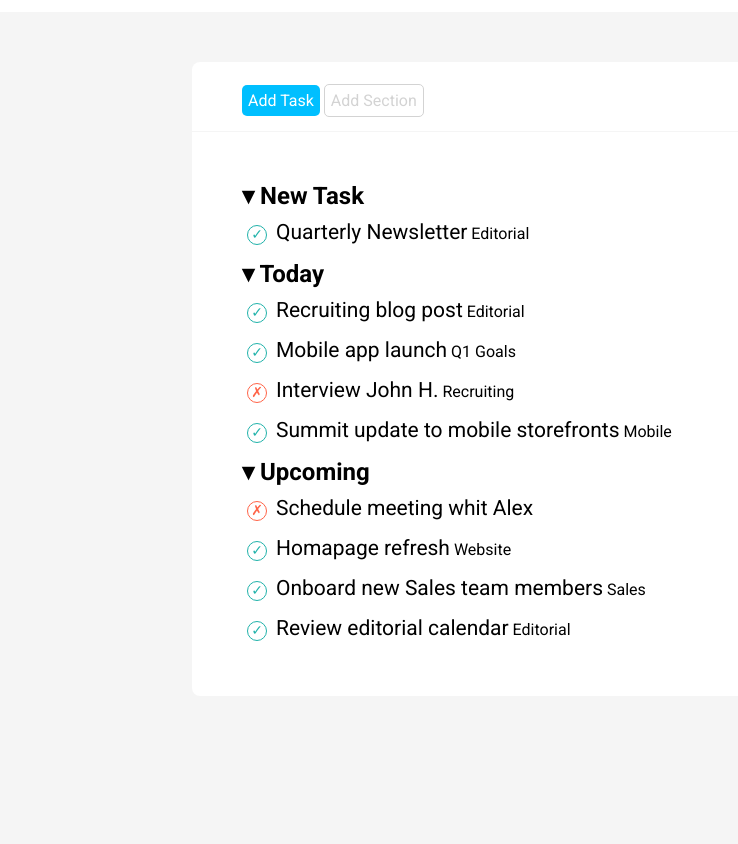
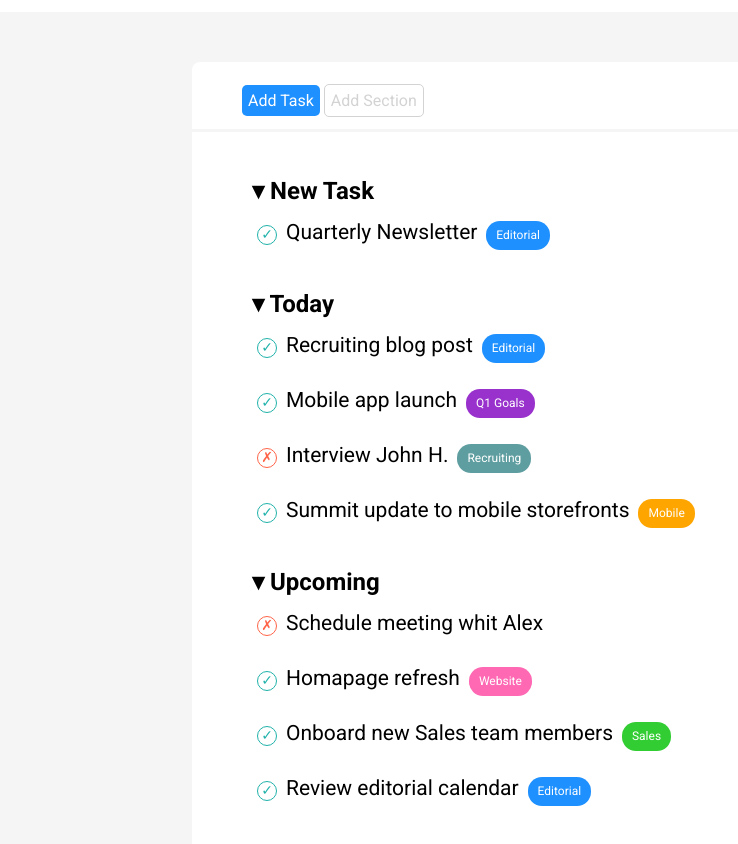
Before and after one commit to GianlucaGiardella/html-css-toboolist, a plain HTML site: page index.html in a window 1280 px wide. Shown: the part 78-922 px from the top of the page, without its empty margins (0-738 px from the left). Before the commit the page ends 824 px from the top, so only its background shows below. Drawn offline with Linux system fonts and the light colour scheme.

Commit message:
Added: tags Fixed various problems

```diff
--- a/assets/style.css
+++ b/assets/style.css
@@ -8,6 +8,8 @@
 body {
     background-color: rgb(245, 245, 245);
 }
+
+/* Header */
 
 header {
     height: 90px;
@@ -26,6 +28,8 @@ h1 {
     bottom: 15px;
 }
 
+/* Main */
+
 main {
     background-color: white;
     width: 70%;
@@ -33,10 +37,12 @@ main {
     border-radius: 8px;
 }
 
+/* Menu */
+
 .menu {
     height: 70px;
     padding: 22px 0px 10px 50px;
-    border-bottom: 1px solid rgb(245, 245, 245);
+    border-bottom: 3px solid rgb(245, 245, 245);
 }
 
 .add {
@@ -47,7 +53,7 @@ main {
 
 .task {
     color: white;
-    background-color:deepskyblue;
+    background-color: dodgerblue;
     border: none;
 }
 
@@ -57,8 +63,10 @@ main {
     border: 1px solid lightgray;
 }
 
-.lists {
-    padding: 40px 50px;
+/* List of tasks */
+
+.list {
+    padding: 30px 60px;
 }
 
 ul {
@@ -66,14 +74,20 @@ ul {
 }
 
 li {
-    margin: 10px 0px;
+    margin: 15px 0px 25px 0px;
 }
 
-h3{
+ul>li:last-child {
+    margin-bottom: 40px;
+}
+
+h3 {
     font-size: 21px;
     font-weight: 500;
     display: inline-block;
 }
+
+/* ✓ and ✗ symbols */
 
 .symb {
     font-size: 14px;
@@ -94,5 +108,40 @@ h3{
 .x {
     color: tomato;
     border: 1px solid tomato;
+}
 
+/* Tags */
+
+.tag {
+    font-size: 12px;
+    display: inline-block;
+    height: 29px;
+    padding: 7px 10px;
+    border-radius: 14px;
+    margin-left: 5px;
+    color: white;
 }
+
+.editorial {
+    background-color: dodgerblue;
+}
+
+.goal {
+    background-color: darkorchid;
+}
+
+.recruiting {
+    background-color: cadetblue;
+}
+
+.mobile {
+    background-color: orange;
+}
+
+.website {
+    background-color: hotpink;
+}
+
+.sales {
+    background-color: limegreen;
+}
--- a/index.html
+++ b/index.html
@@ -14,17 +14,23 @@
 </head>
 
 <body>
+
     <header>
+
         <img src="img/Logo.png" alt="Logo Boolean">
         <h1>Toboolist</h1>
+
     </header>
     <main>
+
         <div class="menu">
             <button class="add task">Add Task</button>
             <button class="add section">Add Section</button>
         </div>
-        <div class="lists">
+
+        <div class="list">
             <ul>
+
                 <li>
                     <h2>&#9662; New Task</h2>
                     <ul>
@@ -35,31 +41,33 @@
                         </li>
                     </ul>
                 </li>
+
                 <li>
                     <h2>&#9662; Today</h2>
                     <ul>
                         <li>
                             <span class="symb v">✓</span>
                             <h3>Recruiting blog post</h3>
-                            <span>Editorial</span>
+                            <span class="tag editorial">Editorial</span>
                         </li>
                         <li>
                             <span class="symb v">✓</span>
                             <h3>Mobile app launch</h3>
-                            <span>Q1 Goals</span>
+                            <span class="tag goal">Q1 Goals</span>
                         </li>
                         <li>
                             <span class="symb x">✗</span>
                             <h3>Interview John H.</h3>
-                            <span>Recruiting</span>
+                            <span class="tag recruiting">Recruiting</span>
                         </li>
                         <li>
                             <span class="symb v">✓</span>
                             <h3>Summit update to mobile storefronts</h3>
-                            <span>Mobile</span>
+                            <span class="tag mobile">Mobile</span>
                         </li>
                     </ul>
                 </li>
+
                 <li>
                     <h2>&#9662; Upcoming</h2>
                     <ul>
@@ -70,20 +78,21 @@
                         <li>
                             <span class="symb v">✓</span>
                             <h3>Homapage refresh</h3>
-                            <span>Website</span>
+                            <span class="tag website">Website</span>
                         </li>
                         <li>
                             <span class="symb v">✓</span>
                             <h3>Onboard new Sales team members</h3>
-                            <span>Sales</span>
+                            <span class="tag sales">Sales</span>
                         </li>
                         <li>
                             <span class="symb v">✓</span>
                             <h3>Review editorial calendar</h3>
-                            <span>Editorial</span>
+                            <span class="tag editorial">Editorial</span>
                         </li>
                     </ul>
                 </li>
+
             </ul>
         </div>
     </main>
```
